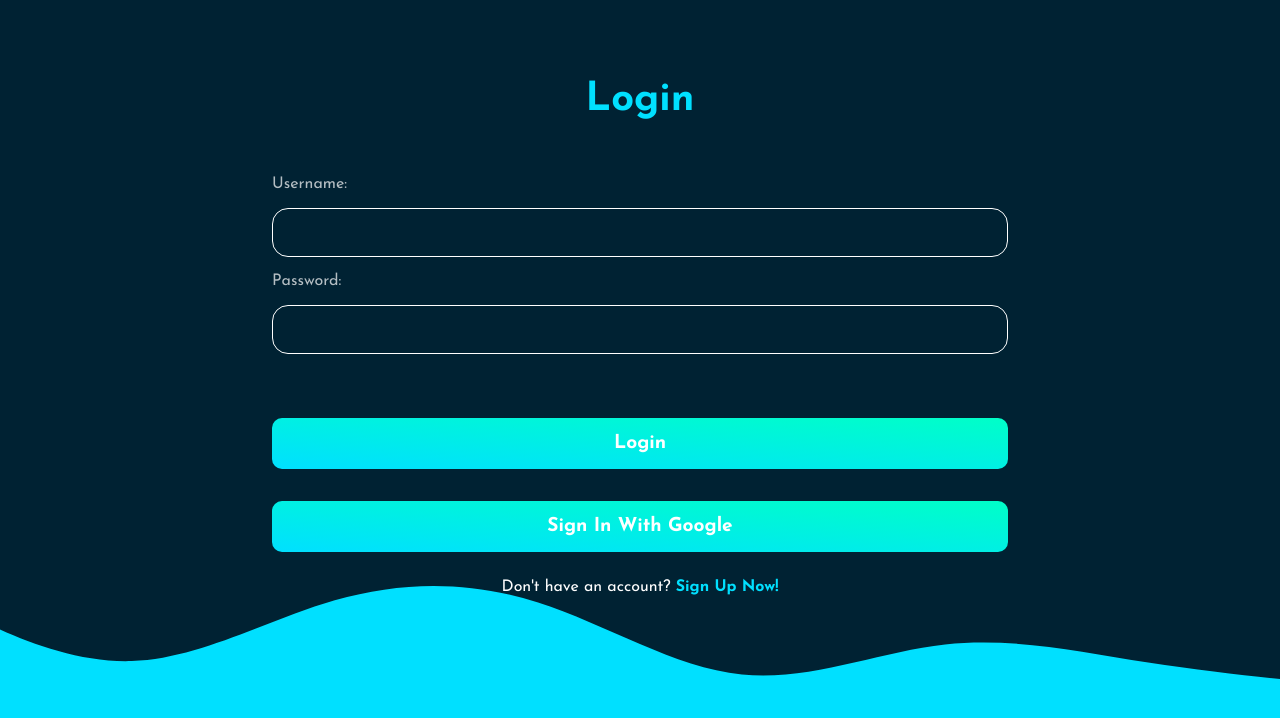
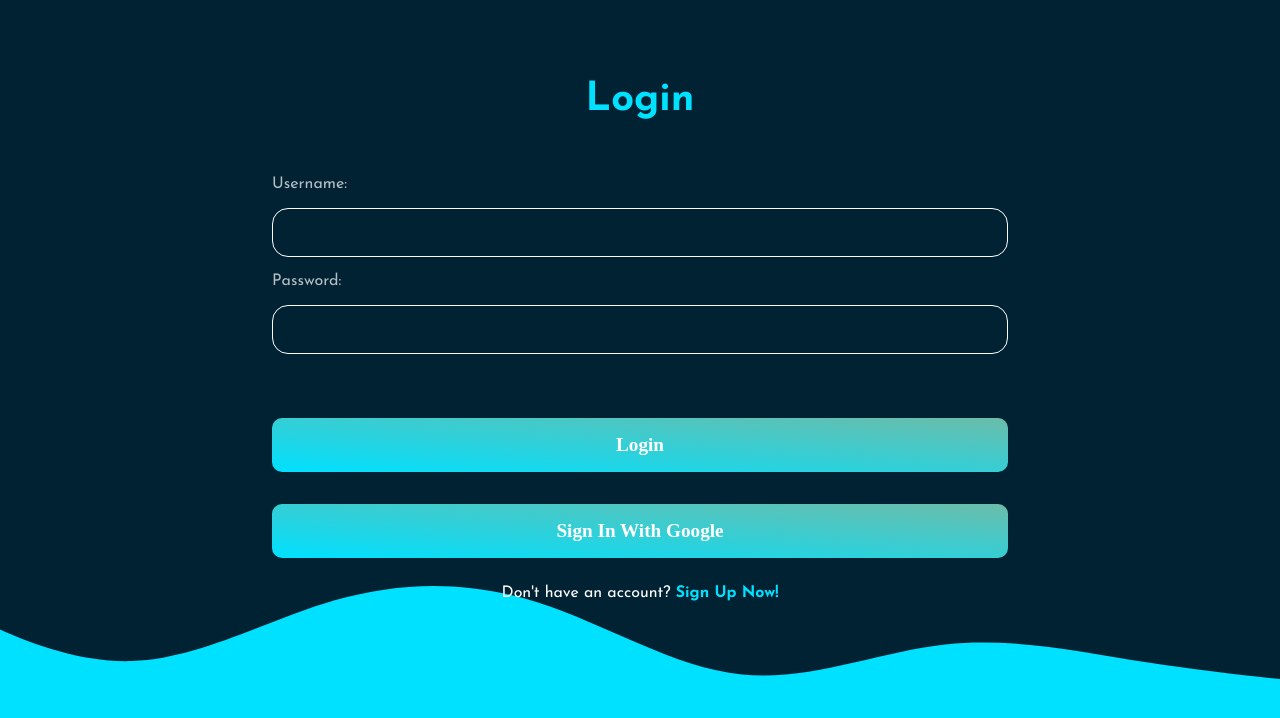
Before and after one commit to esmaelmoh/blog-mern-frontend, a React (Create React App) app: page / in a window 1280 px wide. Shown: the top 718 px of the page. Built offline with nearby package versions, Linux system fonts and the light colour scheme.

Commit message:
regular commit98

```diff
--- a/src/newjs.css
+++ b/src/newjs.css
@@ -74,8 +74,8 @@
     font-size: 1.2rem;
     color: white;
     /* color: #002233; */
-    background: linear-gradient(to right top , #00e0ff,rgb(0, 255, 200));
-    /* background: linear-gradient(to right top , #00e0ff,rgba(153, 255, 221, 0.699)); */
+    background: linear-gradient(to right top , #00e0ff,rgba(153, 255, 221, 0.699));
+    text-shadow: none;
     border-radius: 10px;
-    font-family: 'newfont';
+    font-family: 'white';
 }
```
Also changed, not shown: 1 other file (tests, documents, lock files or other folders).
